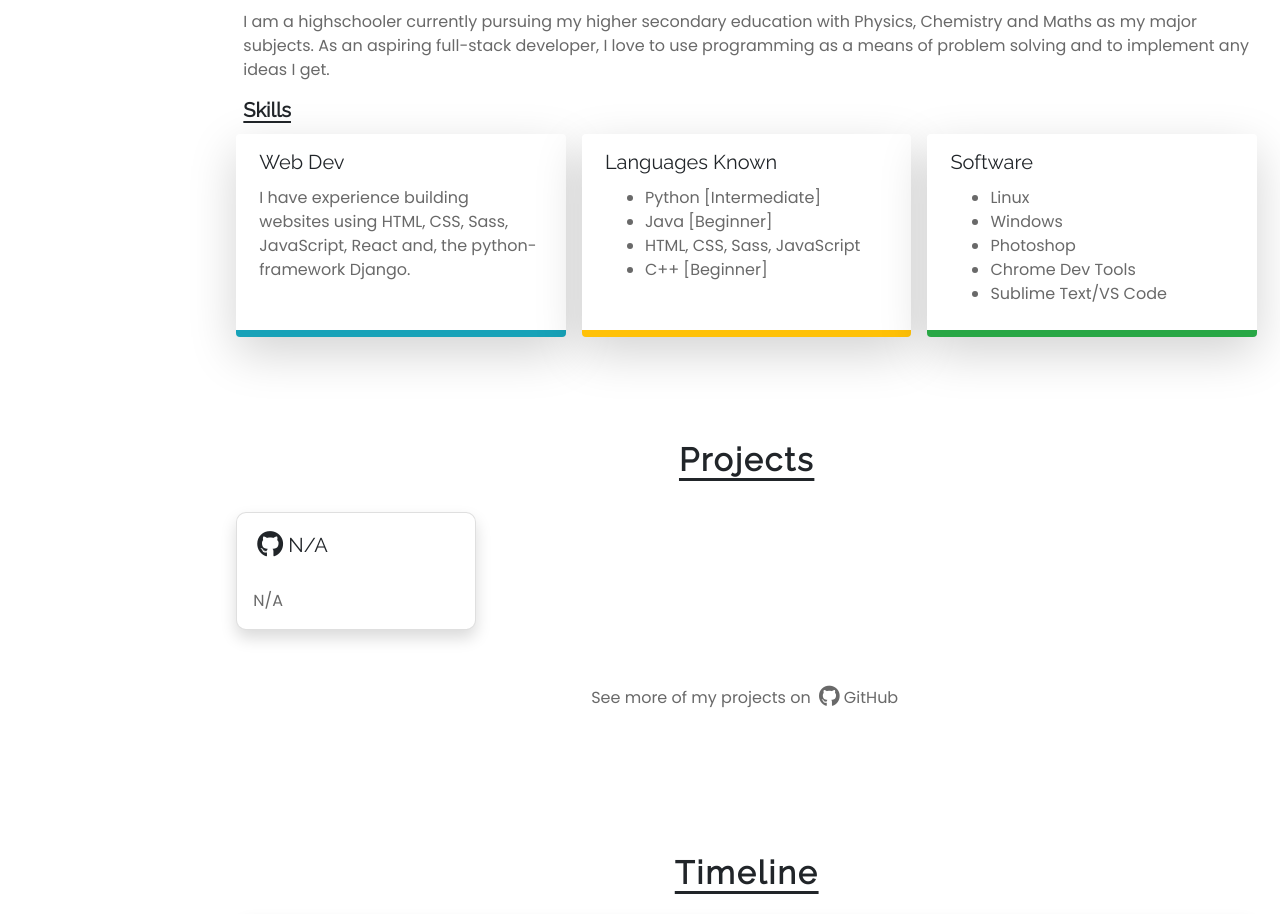
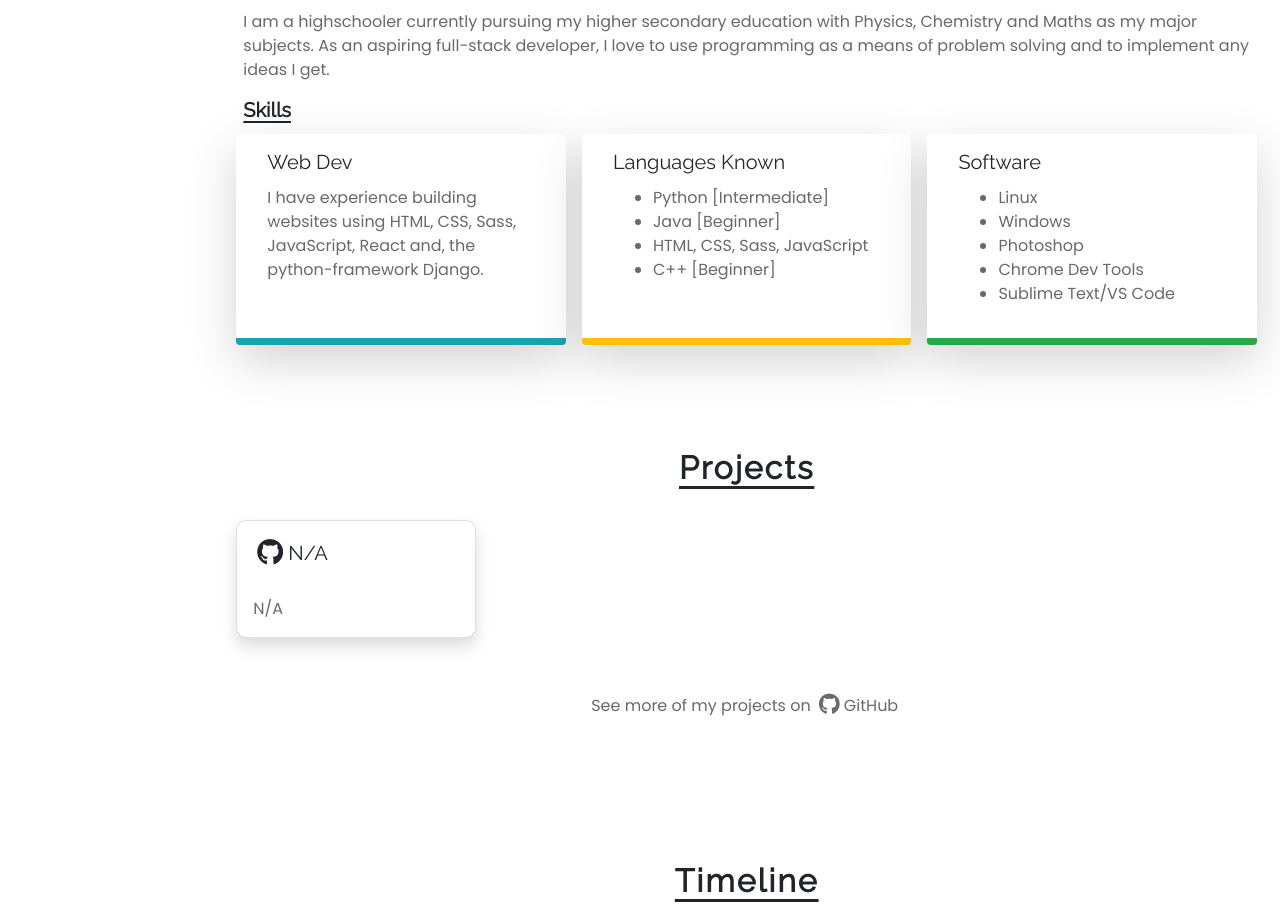
Before and after one commit to volt9801/portfolio, a React (Create React App) app in the folder pranshus-portfolio/: page / in a window 1280 px wide. Shown: the part 900-1814 px from the top of the page. Built offline with nearby package versions, Linux system fonts and the light colour scheme.

Commit message:
still fixing

```diff
--- a/pranshus-portfolio/src/components/about.jsx
+++ b/pranshus-portfolio/src/components/about.jsx
@@ -12,13 +12,13 @@ export default class About extends Component {
 
 					<div className="row">
 					  <div className="col-md m-2 card shadow-lg border-info" style={{ border: 0, borderBottom: '7px solid' }} data-aos="zoom-in-right" data-aos-easing="ease-in-out" data-aos-duration="750">
-					    <div className="p-2 pt-3">
+					    <div className="p-3">
 					      <h5 className="card-title">Web Dev</h5>
 					      <p className="card-text lead gray-text">I have experience building websites using HTML, CSS, Sass, JavaScript, React and, the python-framework Django.</p>
 					    </div>
 					  </div>
 					  <div className="col-md m-2 card shadow-lg border-warning" style={{ border: 0, borderBottom: '7px solid' }} data-aos="zoom-in" data-aos-easing="ease-in-out" data-aos-duration="750">
-					    <div className="p-2 pt-3">
+					    <div className="p-3">
 					      <h5 className="card-title">Languages Known</h5>
 					      <p className="card-text lead gray-text">
 					      	<ul>
@@ -31,7 +31,7 @@ export default class About extends Component {
 					    </div>
 					  </div>
 					  <div className="col-md m-2 card shadow-lg border-success" style={{ border: 0, borderBottom: '7px solid' }} data-aos="zoom-in-left" data-aos-easing="ease-in-out" data-aos-duration="750">
-					    <div className="p-2 pt-3">
+					    <div className="p-3">
 					      <h5 className="card-title">Software</h5>
 					      <p className="card-text lead gray-text">
 					      	<ul>
```
